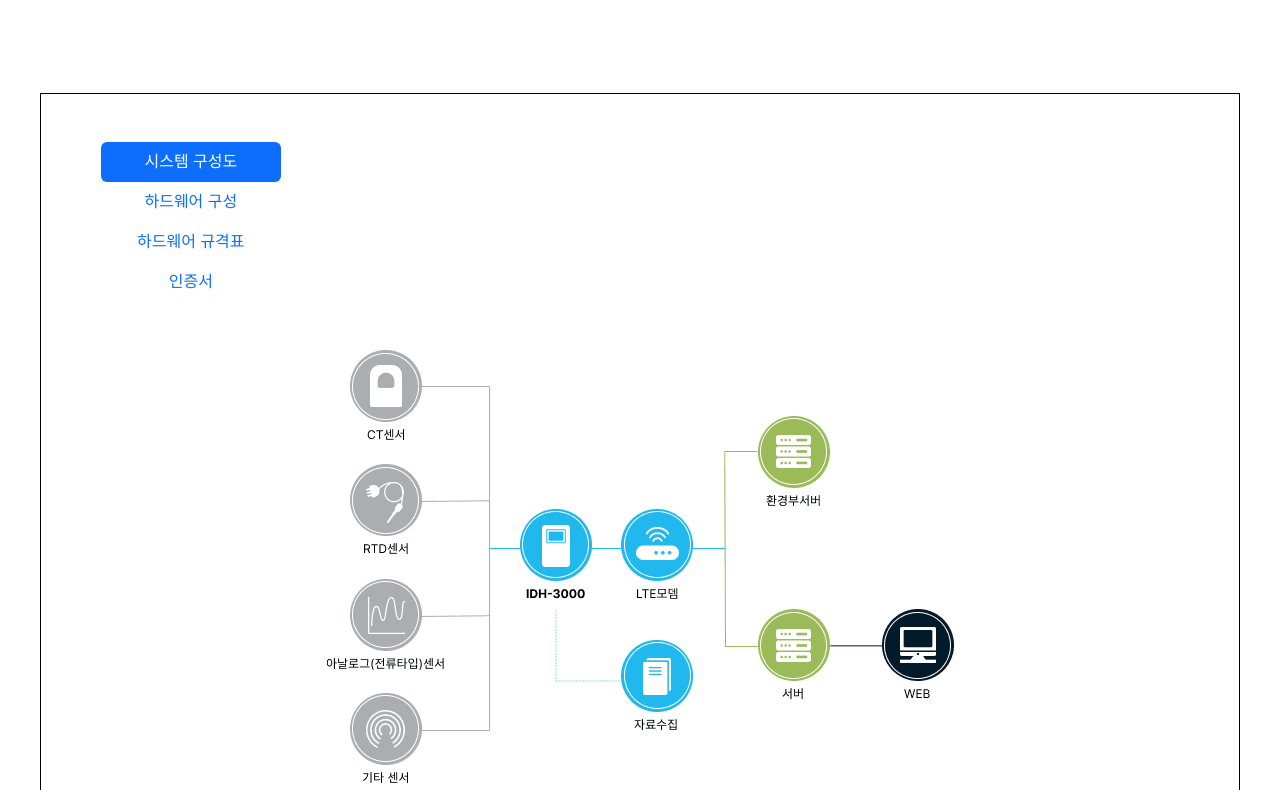
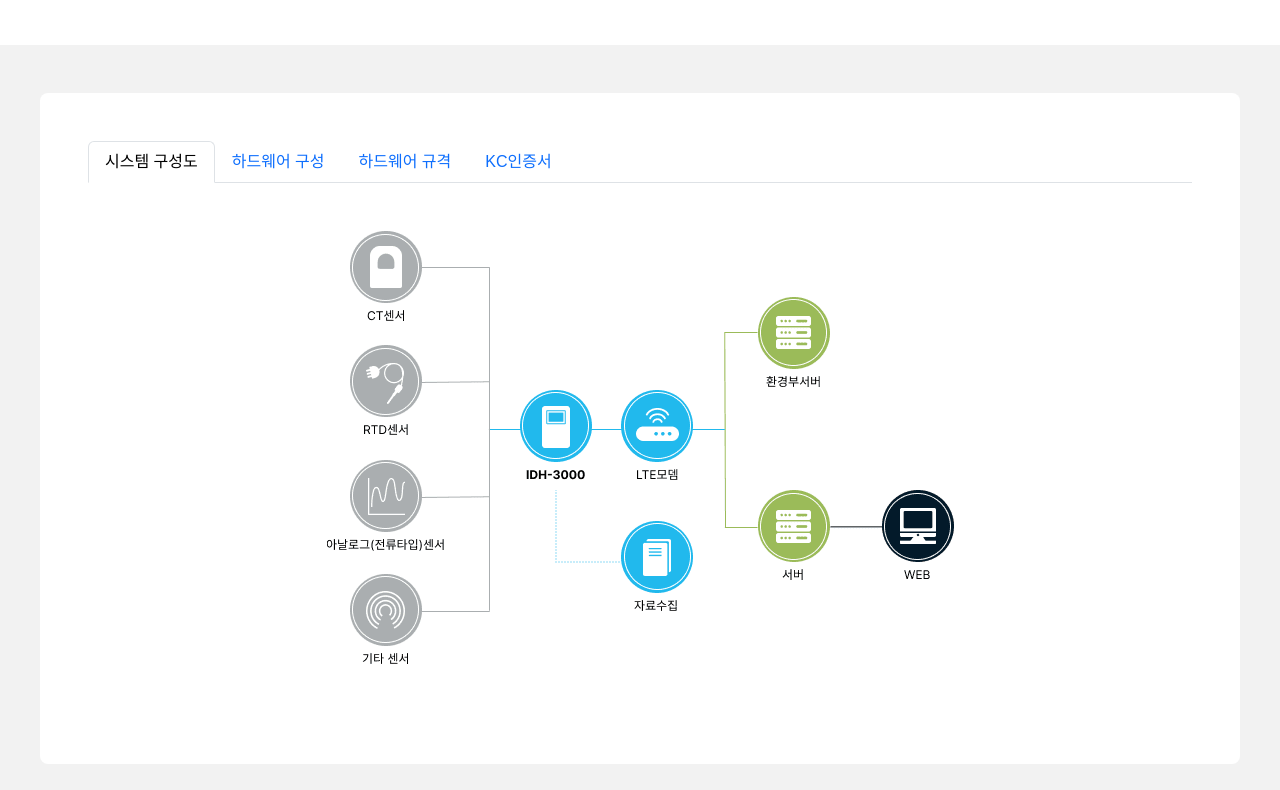
Before and after one commit to ldy6740/simcsHomepage, a plain HTML site: page pages/productInfo.html in a window 1280 px wide. Shown: the part 580-1370 px from the top of the page. Drawn offline with Linux system fonts and the light colour scheme; a web font is replaced by a local one.

Commit message:
project working...

```diff
--- a/common/css/style.css
+++ b/common/css/style.css
@@ -141,3 +141,16 @@
 	height: 600px;
 	background: #cecece;
 }
+
+.product-info-cont-wrap-02 {
+	background: #f2f2f2;
+}
+.product-info-cont-wrap-02 .custom-nav-tabs {
+	width: 100%;
+}
+
+.product-info-cont-wrap-02 .custom-tab-content {
+	width: 100%;
+	height: 800px;
+	text-align: center;
+}
--- a/pages/productInfo.html
+++ b/pages/productInfo.html
@@ -52,36 +52,41 @@
 		</div>
 	</section>
 	<section class="product-info-cont-wrap-02 py-5">
-		<div class="inner mx-auto d-flex flex-column align-items-center border border-black p-5 bg-white">
+		<div class="inner mx-auto d-flex flex-column align-items-center p-5 bg-white rounded-3">
 
-			<div class="d-flex align-items-start container">
-				<div class="nav flex-column col-2 nav-pills me-3" id="v-pills-tab" role="tablist" aria-orientation="vertical">
-					<button class="nav-link active tabItem" id="v-pills-home-tab" data-bs-toggle="pill" data-bs-target="#v-pills-home" type="button" role="tab" aria-controls="v-pills-home" aria-selected="true">시스템 구성도</button>
-					<button class="nav-link tabItem" id="v-pills-profile-tab" data-bs-toggle="pill" data-bs-target="#v-pills-profile" type="button" role="tab" aria-controls="v-pills-profile" aria-selected="false">하드웨어 구성</button>
-					<button class="nav-link tabItem" id="v-pills-disabled-tab" data-bs-toggle="pill" data-bs-target="#v-pills-disabled" type="button" role="tab" aria-controls="v-pills-disabled" aria-selected="false" >하드웨어 규격표 </button>
-					<button class="nav-link tabItem" id="v-pills-messages-tab" data-bs-toggle="pill" data-bs-target="#v-pills-messages" type="button" role="tab" aria-controls="v-pills-messages" aria-selected="false">인증서</button>
-				</div>
+			<ul class="nav nav-tabs custom-nav-tabs" id="myTab" role="tablist">
+				<li class="nav-item" role="presentation">
+					<button class="nav-link active tabItem" id="home-tab" data-bs-toggle="tab" data-bs-target="#home-tab-pane" type="button" role="tab" aria-controls="home-tab-pane" aria-selected="true">시스템 구성도</button>
+				</li>
+				<li class="nav-item" role="presentation">
+					<button class="nav-link tabItem" id="profile-tab" data-bs-toggle="tab" data-bs-target="#profile-tab-pane" type="button" role="tab" aria-controls="profile-tab-pane" aria-selected="false">하드웨어 구성</button>
+				</li>
+				<li class="nav-item" role="presentation">
+					<button class="nav-link tabItem" id="contact-tab" data-bs-toggle="tab" data-bs-target="#contact-tab-pane" type="button" role="tab" aria-controls="contact-tab-pane" aria-selected="false">하드웨어 규격</button>
+				</li>
+				<li class="nav-item" role="presentation">
+					<button class="nav-link tabItem" id="disabled-tab" data-bs-toggle="tab" data-bs-target="#disabled-tab-pane" type="button" role="tab" aria-controls="disabled-tab-pane" aria-selected="false">KC인증서</button>
+				</li>
+			</ul>
 
-			</div>
-			<div class="tab-content col p-5" id="v-pills-tabContent">
-				<div class="tab-pane fade show active" id="v-pills-home" role="tabpanel" aria-labelledby="v-pills-home-tab" tabindex="0">
+			<div class="tab-content p-5" id="myTabContent">
+				<div class="tab-pane fade show active" id="home-tab-pane" role="tabpanel" aria-labelledby="home-tab" tabindex="0">
 					<img src="/images/iot_flowchart_img.png" alt="">
 				</div>
-				<div class="tab-pane fade" id="v-pills-profile" role="tabpanel" aria-labelledby="v-pills-profile-tab" tabindex="0">
+				<div class="tab-pane fade" id="profile-tab-pane" role="tabpanel" aria-labelledby="profile-tab" tabindex="0">
 					<img src="/images/iot_product_img.png" alt="">
 					<img src="/images/iot_floorplan_img.png" alt="">
 				</div>
-				<div class="tab-pane fade" id="v-pills-disabled" role="tabpanel" aria-labelledby="v-pills-disabled-tab" tabindex="0">
+				<div class="tab-pane fade" id="contact-tab-pane" role="tabpanel" aria-labelledby="contact-tab" tabindex="0">
 					<img src="/images/specification_table.png" alt="" >
 				</div>
-				<div class="tab-pane fade" id="v-pills-messages" role="tabpanel" aria-labelledby="v-pills-messages-tab" tabindex="0">
+				<div class="tab-pane fade" id="disabled-tab-pane" role="tabpanel" aria-labelledby="disabled-tab" tabindex="0">
 					<div class="img_wrap d-flex">
 						<img src="/images/si_kc_img.png" alt="">
 						<img src="/images/si_kc_img01.png" alt="">
 					</div>
 				</div>
 			</div>
-
 
 		</div>
 	</section>
```
